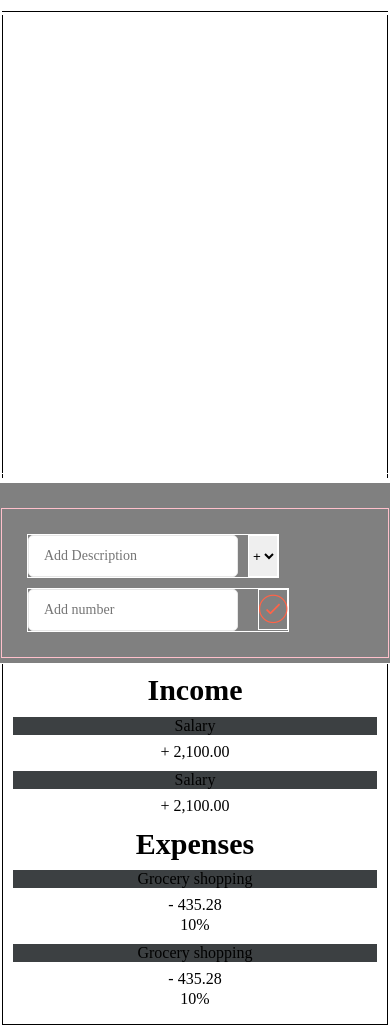
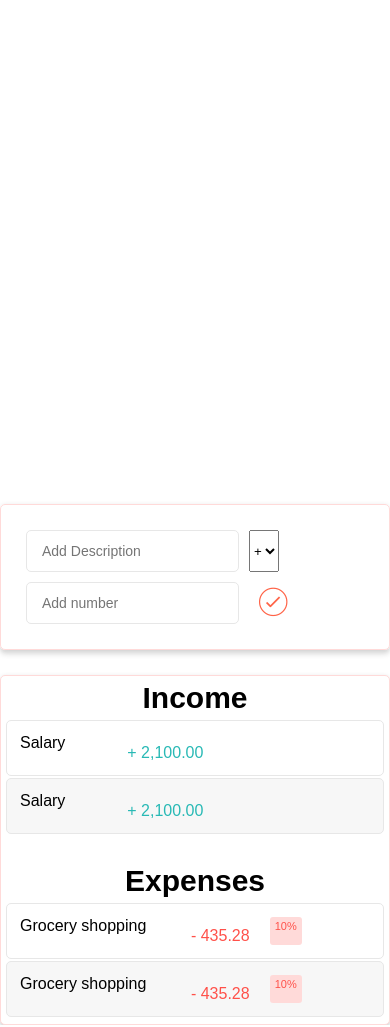
Before and after one commit to SlickChris95/BudgetApp, a website: page index.html in a window 390 px wide. Shown: the part 90-1117 px from the top of the page. Drawn offline with nearby package versions, Linux system fonts and the light colour scheme.

Commit message:
finished mobile and web layout

```diff
--- a/index.html
+++ b/index.html
@@ -18,7 +18,7 @@
   <body>
     <h1 class="header-title">Budget Calculator</h1>
 <div class="parent-container">
-  <div class="left">
+  <div class="left-side">
     <div class="add__menu">
       <div class="desc_menu">
         <input class="add-name" type="text" placeholder="Add Description">
@@ -40,7 +40,7 @@
   <div class="center">
     <div id="chart"></div>
   </div>
-  <div class="right">
+  <div class="right-side">
     <div class="container">
       <div class="income">
         <h2 class="income__title">Income</h2>
--- a/sass/styles.scss
+++ b/sass/styles.scss
@@ -1,46 +1,53 @@
+@import url('https://fonts.googleapis.com/css?family=Open+Sans&display=swap');
+
 $slate: blue;
-$item: grey;
-$primary: #bb86fc;
+$item: white;
+$primary: TOMATO;
 $background: white;
 $text-color: black;
+$borderCard: #FFDAD9;
 
 * {
   margin: 0;
   padding: 0;
   box-sizing: border-box;
-  border: 1px solid white;
-}
+  // border: 1px solid white;
+  font-family: 'Opens Sans',sans-serif};
 body {
   background-color:$background;
 }
 .header-title {
   text-align: center;
-  font-size: 32px;
+  font-size: 40px;
   margin: 30px 0px;
 
 }
 
 h1 {
-  color: $primary;
+  color: #bdc3c7;
 }
 
 .parent-container {
   display:flex;
   width: 1000px;
-  border: 1px solid black;
+  // border: 1px solid black;
   margin: 0 auto;
   background-color: $background;
-  .left {
+  .left-side {
     background-color: $item;
     padding: 5px;
     width: 400px;
+
     // order: 2
   }
-  .right{
+  .right-side{
     text-align: center;
     background-color: $background;
+    border-radius: 5px;
+    box-shadow: 0 1px 5px 0 rgba(0, 0, 0, 0.1), 0 5px 5px 0 rgba(0, 0, 0, 0.1);
     padding: 5px;
     width: 100%;
+    border: 1px solid $borderCard;
     // order: 3
   }
   .center {
@@ -48,7 +55,10 @@ h1 {
   }
 }
 .add__menu{
-  border: 1px solid pink;
+  border: 1px solid $borderCard;
+  box-shadow: 0 1px 5px 0 rgba(0, 0, 0, 0.1), 0 5px 5px 0 rgba(0, 0, 0, 0.1);
+
+  border-radius: 5px;
   text-align: center;
   margin-top: 20px;
   display: flex;
@@ -62,6 +72,7 @@ h1 {
   }
 
 }
+
 
 .add-name,.add-value{
   border: 1px solid #e7e7e7;
@@ -91,14 +102,76 @@ h1 {
   font-size: 30px;
   margin-bottom: 5px;
 }
-
+.income {
+  margin-bottom: 30px;
+}
 
 /* item */
+.item {
+  color: $text-color;
+  border: 1px solid #e7e7e7;
+  border-radius: 5px;
+  margin: 2px auto;
+  display: block;
+  // transition: transform 3s;
+  .right {
+    // border: 1px solid red;
+    // padding: 2px;
+    width: 200px;
+    display: flex;
+    justify-content: center;
+    .item__delete {
+      // border: 1px solid black;
+    }
+  }
 
+}
 .item {
-  background-color: #3c4042;
-  color: $text-color;
+  .item__value {
+    color: transform 3s;
+    padding-top: 10px;
+  }
 }
+.item {
+    padding: 13px;
+    border-bottom: 1px solid #e7e7e7;
+}
+
+.item:first-child { border-top: 1px solid #e7e7e7; }
+.item:nth-child(even) { background-color: #f7f7f7; }
+
+.item__description {
+    float: left;
+}
+
+.item__value {
+    float: left;
+    transition: transform 0.3s;
+}
+
+.item__percentage {
+    float: left;
+    margin-left: 20px;
+    transition: transform 0.3s;
+    font-size: 11px;
+    background-color: $borderCard;
+    padding: 3px;
+    border-radius: 3px;
+    width: 32px;
+    text-align: center;
+}
+
+.income .item__value,
+.income .item__delete--btn {
+    color: #28B9B5;
+}
+
+.expenses .item__value,
+.expenses .item__percentage,
+.expenses .item__delete--btn {
+    color: #FF5049;
+}
+
 
 .item__delete {
     float: left;
@@ -115,11 +188,26 @@ h1 {
     display: none;
 }
 
+// .item__delete {
+//     float: left;
+// }
+
+.item__delete--btn {
+    font-size: 22px;
+    background: none;
+    border: none;
+    cursor: pointer;
+    display: inline-block;
+    vertical-align: middle;
+    line-height: 1;
+    display: none;
+}
+
 .item__delete--btn:focus { outline: none; }
 .item__delete--btn:active { transform: translateY(2px); }
 
 .item:hover .item__delete--btn { display: block; }
-.item:hover .item__value { transform: translateX(-20px); }
+.item:hover .item__value {transform: translateX(-20px); }
 .item:hover .item__percentage { transform: translateX(-20px); }
 
 
@@ -129,8 +217,12 @@ h1 {
 
 /* media query */
 @media screen and (max-width:1050px) {
-body {
-  // background-color: blue;
+
+.add__menu{
+  margin-bottom: 20px;
+}
+.income__list {
+  text-align: center;
 }
 .parent-container {
   flex-direction: column;
@@ -140,11 +232,11 @@ body {
 .center {
   order: 1;
 }
-.left {
+.left-side {
   order: 2;
   width: 500px;
 }
-.right {
+.right-side {
   order: 3;
 }
 
```
Also changed, not shown: css/styles.css.
